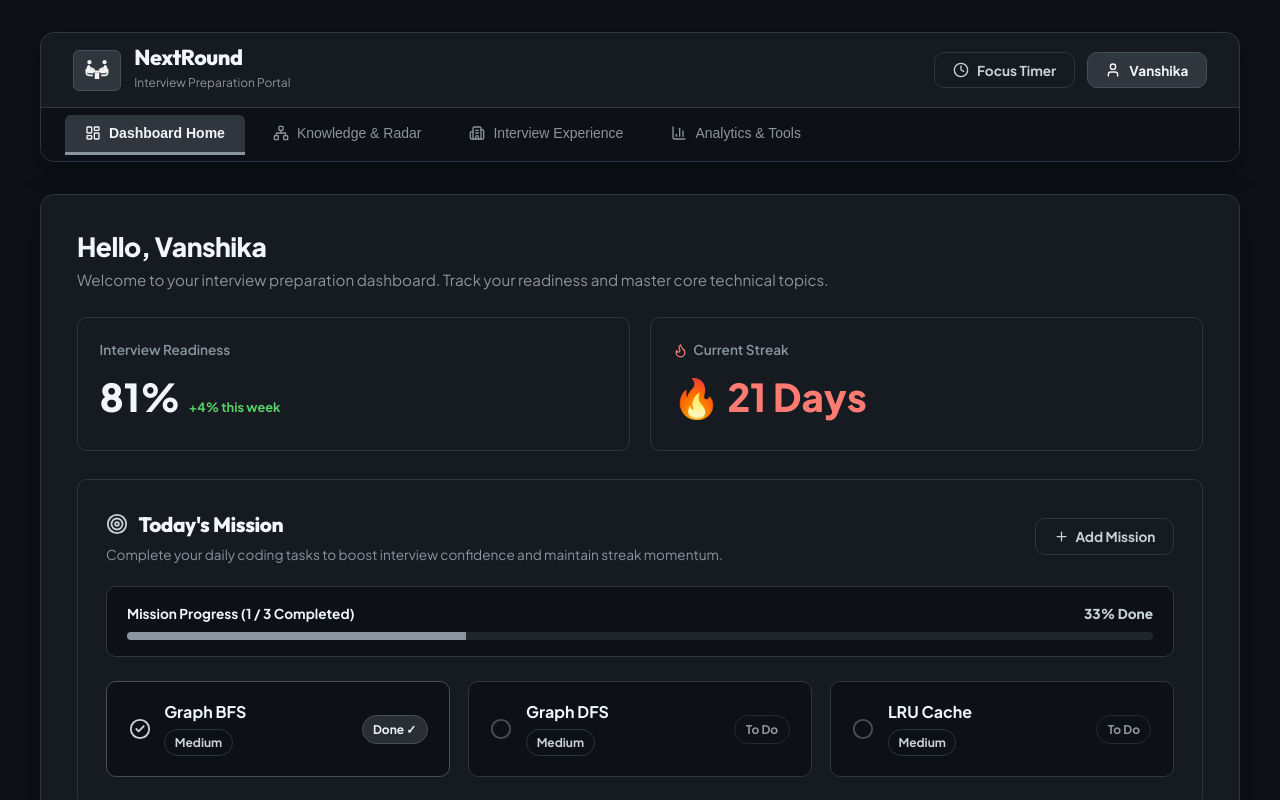
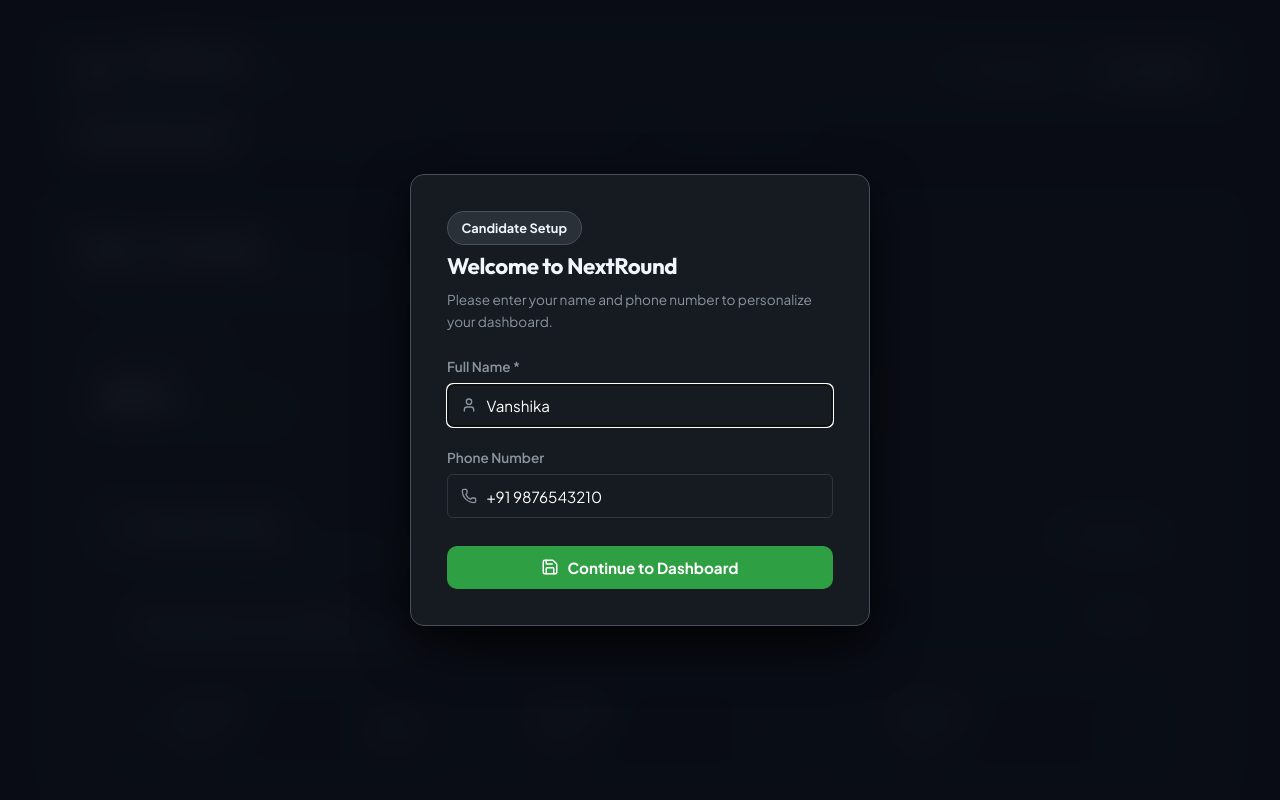
Before and after one commit to vanshikatripathi1906/NextRound, a React (Vite) app: page / in a window 1280 px wide. Shown: the top 800 px of the page. Built offline with nearby package versions, Linux system fonts and the light colour scheme.

Commit message:
feat: automatic streak reset if user misses login for full day

```diff
--- a/src/App.jsx
+++ b/src/App.jsx
@@ -23,15 +23,39 @@
 
   const [userProfile, setUserProfile] = useState(() => {
     const saved = localStorage.getItem('nextround_userProfile');
-    if (saved) {
-      try { return JSON.parse(saved); } catch (e) {}
-    }
-    return {
+    let profile = {
       ...initialUserProfile,
       name: 'Vanshika',
       phone: '+91 9876543210',
       isCheckedInToday: false
     };
+
+    if (saved) {
+      try {
+        profile = { ...profile, ...JSON.parse(saved) };
+      } catch (e) {}
+    }
+
+    const todayStr = new Date().toISOString().split('T')[0];
+    const lastLogin = localStorage.getItem('nextround_lastLoginDate') || profile.lastLoginDate;
+
+    if (lastLogin) {
+      const lastDate = new Date(lastLogin);
+      const todayDate = new Date(todayStr);
+      const diffTime = todayDate.getTime() - lastDate.getTime();
+      const diffDays = Math.round(diffTime / (1000 * 60 * 60 * 24));
+
+      if (diffDays > 1) {
+        profile.currentStreak = 0;
+        profile.isCheckedInToday = false;
+      } else if (diffDays === 1) {
+        profile.isCheckedInToday = false;
+      }
+    }
+
+    localStorage.setItem('nextround_lastLoginDate', todayStr);
+    profile.lastLoginDate = todayStr;
+    return profile;
   });
 
   const [nodes, setNodes] = useState(() => {
@@ -80,6 +104,14 @@
     localStorage.setItem('nextround_companyDNA', JSON.stringify(companyDNAData));
   }, [companyDNAData]);
 
+  useEffect(() => {
+    const hasPrompted = localStorage.getItem('nextround_hasPromptedName');
+    if (!hasPrompted) {
+      setShowProfileModal(true);
+      setIsFirstVisit(true);
+    }
+  }, []);
+
   const handleManualSaveState = () => {
     localStorage.setItem('nextround_userProfile', JSON.stringify(userProfile));
     localStorage.setItem('nextround_nodes', JSON.stringify(nodes));
@@ -99,9 +131,11 @@
         name: newInfo.name,
         phone: newInfo.phone,
         isCheckedInToday: true,
-        currentStreak: isAlreadyCheckedIn ? prev.currentStreak : prev.currentStreak + 1
+        currentStreak: isAlreadyCheckedIn ? prev.currentStreak : Math.max(1, prev.currentStreak + 1)
       };
     });
+
+    localStorage.setItem('nextround_hasPromptedName', 'true');
 
     confetti({
       particleCount: 80,
@@ -110,6 +144,7 @@
     });
 
     setIsFirstVisit(false);
+    setShowProfileModal(false);
   };
 
   const handleCheckInStreak = () => {
```
